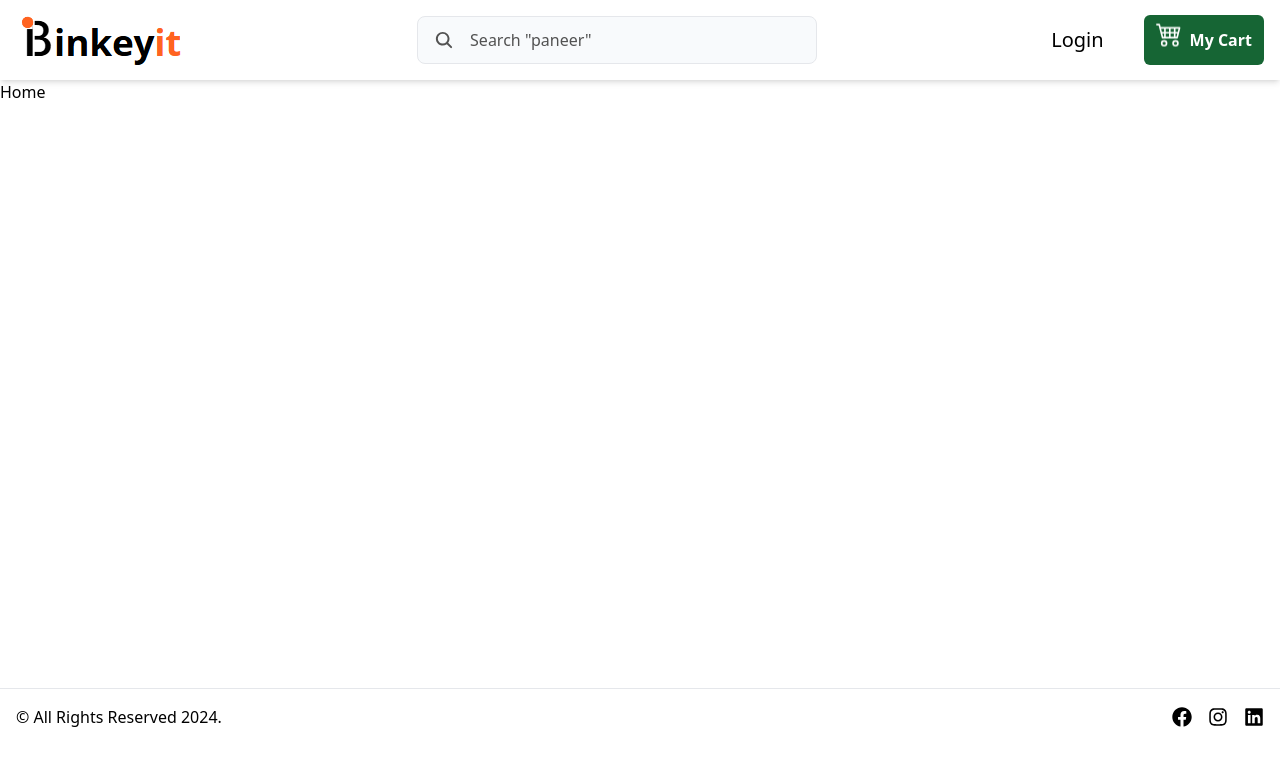
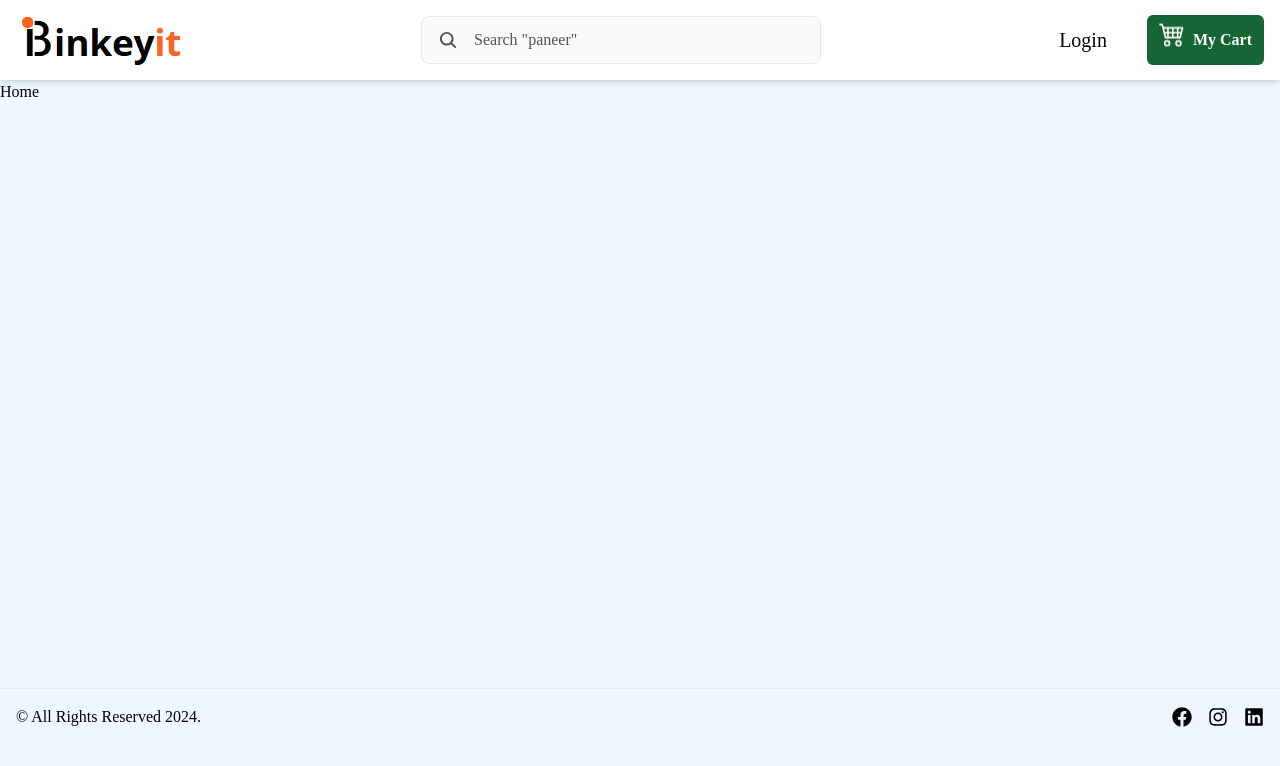
Before and after one commit to pulkitgaur07/Binkeyit-client, a React (Vite) app: page / in a window 1280 px wide. Shown: the top 766 px of the page. Built offline with nearby package versions, Linux system fonts and the light colour scheme.

Commit message:
Made some changes for login in the header part and also add font styling, bg-color in the index.css file.

```diff
--- a/src/components/Header.jsx
+++ b/src/components/Header.jsx
@@ -2,7 +2,7 @@ import React from "react";
 import Logo from "../assets/logo.png";
 import LogoSymbol from "../assets/LogoSymbol.png";
 import Search from "./Search";
-import { Link, useLocation } from "react-router-dom";
+import { Link, useLocation, useNavigate } from "react-router-dom";
 import { FaRegCircleUser } from "react-icons/fa6";
 import { BsCart4 } from "react-icons/bs";
 import useMobile from "../hooks/useMobile";
@@ -12,8 +12,14 @@ const Header = () => {
   const location = useLocation();
   const isSearchPage = location.pathname === "/search";
 
+  const navigate = useNavigate();
+
+  const redirectToLoginPage = () => {
+    navigate("/login");
+  }
+
   return (
-    <header className="h-28 lg:h-20 lg:shadow-md sticky top-0 flex justify-center gap-1 flex-col">
+    <header className="h-28 lg:h-20 lg:shadow-md bg-white sticky top-0 flex justify-center gap-1 flex-col">
       {!(isSearchPage && isMobile) && (
         <div className="px-4 flex justify-between items-center">
           <Link to={"/"}>
@@ -28,7 +34,7 @@ const Header = () => {
               <FaRegCircleUser size={30} />
             </button>
             <div className="hidden lg:flex items-center gap-10">
-              <Link to="/login" className="text-xl">Login</Link>
+              <button onClick={redirectToLoginPage}  className="text-xl">Login</button>
               <button className="flex items-center gap-2 bg-green-800 hover:bg-green-700 px-3 py-3 rounded-md text-white">
                 <div className="animate-bounce">
                   <BsCart4 size={26} />
--- a/src/index.css
+++ b/src/index.css
@@ -1,3 +1,13 @@
 @tailwind base;
 @tailwind components;
 @tailwind utilities;
+
+@import url('https://fonts.googleapis.com/css2?family=Great+Vibes&family=Poppins:ital,wght@0,100;0,200;0,300;0,400;0,500;0,600;0,700;0,800;0,900;1,100;1,200;1,300;1,400;1,500;1,600;1,700;1,800;1,900&display=swap');
+
+body{
+    font-family: "Poppins", serif;
+    font-weight: 100;
+    font-style: normal;
+
+    @apply bg-blue-50
+}
```
